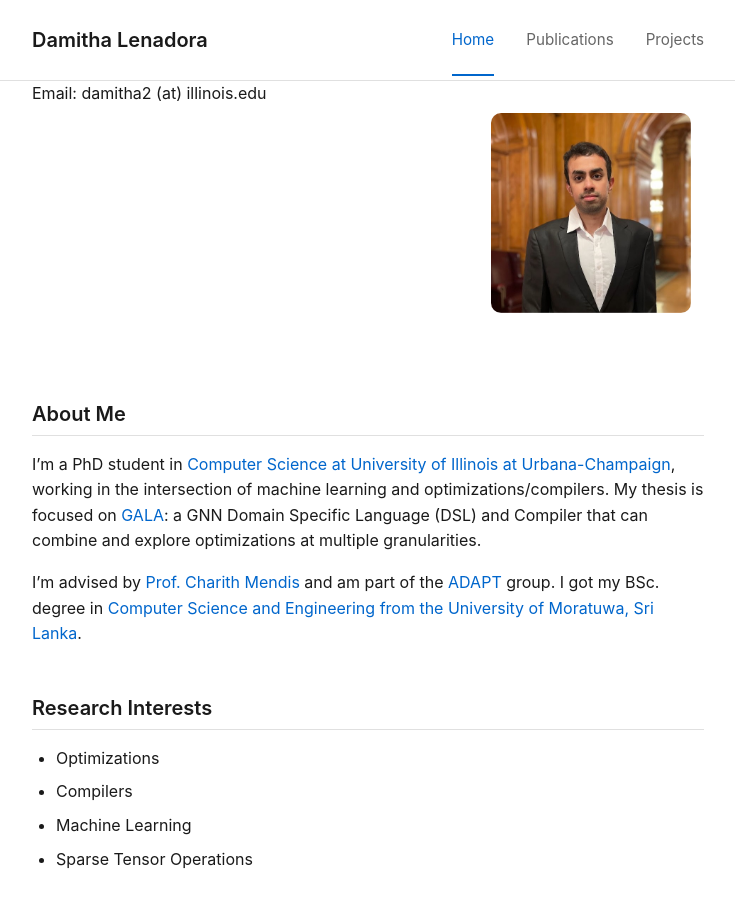
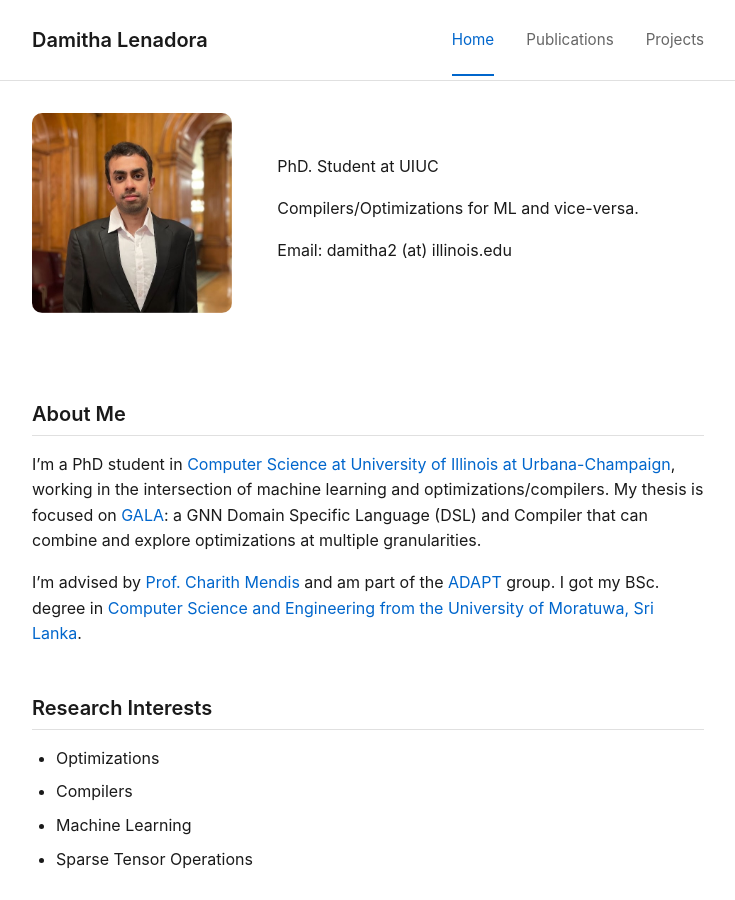
Before and after one commit to Sandeepa1995/sandeepa1995.github.io, a Jekyll site: the page built from index.md, in a window 1280 px wide and 900 px high. Shown: the whole window, without its empty margins (272-1007 px from the left). Built offline with Jekyll 4.4.1, drawn with Linux system fonts in a browser that asks for light colours; our own code applies the rules of GitHub Pages for plain Markdown files.

Commit message:
update intro

```diff
--- a/index.md
+++ b/index.md
@@ -1,9 +1,11 @@
-<div style="display: flex; gap: 2rem; align-items: start; margin-bottom: 2rem;">
-  <div style="flex: 2;">
-    <p>Email: damitha2 (at) illinois.edu</p>
-  </div>
+<div style="display: flex; gap: 2rem; align-items: center; margin-bottom: 2rem;">
   <div style="flex: 1;">
     <img src="/assets/images/profile.JPG" alt="Damitha Lenadora" style="width: 200px; border-radius: 5%; margin: 2rem 0;">
+  </div>
+  <div style="flex: 2;">
+    <p>PhD. Student at UIUC</p>
+    <p>Compilers/Optimizations for ML and vice-versa.</p>
+    <p>Email: damitha2 (at) illinois.edu</p>
   </div>
 </div>
 
```
